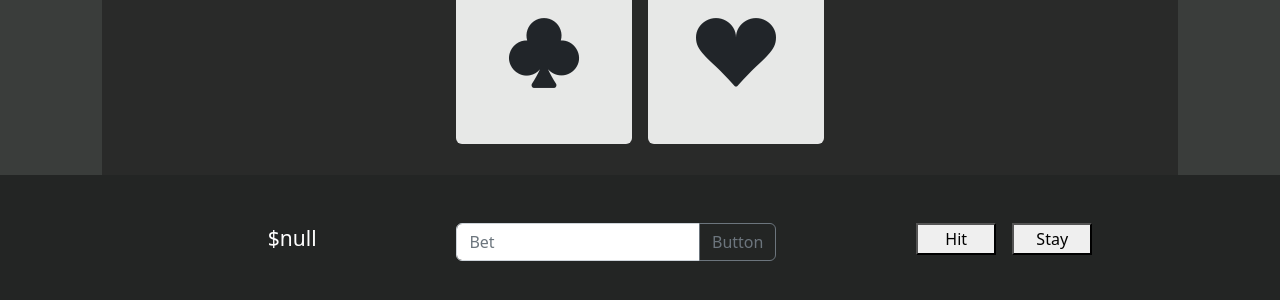
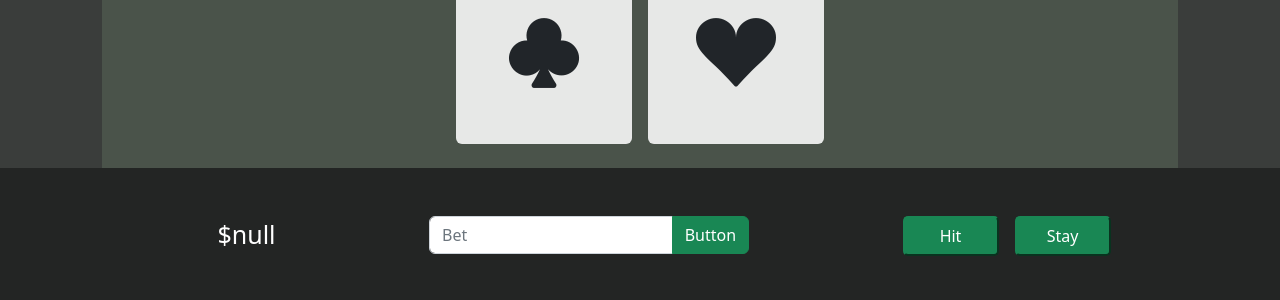
Before and after one commit to Migu3lito5/blackjack, a plain HTML site: page game.html in a window 1280 px wide. Both pictures are taken after a click on the button "Click to Start!". Shown: the part 482-782 px from the top of the page. Drawn offline with nearby package versions, Linux system fonts and the light colour scheme.

Commit message:
Finished User Ui

```diff
--- a/game.html
+++ b/game.html
@@ -30,12 +30,12 @@
     <div class="user-input">
         <div class="input-group mb-3">
             <input type="text" class="form-control" placeholder="Bet" aria-label="Recipient's username" aria-describedby="button-addon2">
-            <button class="btn btn-outline-secondary" type="button" id="button-addon2">Button</button>
+            <button class="btn btn-success" type="button" id="button-addon2">Button</button>
           </div>
     </div>
     <div class="user-buttons">
-       <button id="start" type="button" class="">Hit</button>
-       <button id="start" type="button" class="">Stay</button>
+       <button id="hit-btn" type="button" class="action-butn">Hit</button>
+       <button id="stay-btn" type="button" class="action-butn">Stay</button>
     </div>
   </div>
 
--- a/scripts/game.js
+++ b/scripts/game.js
@@ -22,6 +22,8 @@ const onStart = () => {
 
     generateCard(playerHand.id);
     generateCard(dealerHand.id);
+
+    console.log(playerCount, dealerCount)
 
     document.getElementById('start').remove();
 
@@ -101,12 +103,36 @@ const updateCount = (id, number) => {
 
 const deleteBoard = () => {
 
+    // clear board
+    // clear arrays
+
+
 }
 
 
 const updateValues = () => {
+    // update money values after a round
+
+}
+
+
+const startRound = () => {
+
+}
+
+const stay = () => {
+
+}
+
+const hit = () => {
+
+}
+
+const calculateWinner = () => {
 
 }
 
 
 document.getElementById('start').addEventListener('click', onStart);
+document.getElementById('hit-btn').addEventListener('click', hit);
+document.getElementById('stay-btn').addEventListener('click', stay);
--- a/styles/game.css
+++ b/styles/game.css
@@ -3,8 +3,9 @@ main {
     flex-direction: column;
     margin: 3rem 8% 0 8%;
     padding: 2rem 0 5rem 0;
-    background-color: #292a29;
+    background-color: #4a534a;
 }
+
 
 .hand {
     display: flex;
@@ -13,6 +14,14 @@ main {
     column-gap: 1rem;
 }
 
+.action-butn {
+   background-color: #198754;
+   border-color:#198754;
+   border-radius: 5px;
+   color: white;
+   height: 2.5rem;
+   width: 6rem;
+}
 
 .bi {
 
@@ -65,8 +74,9 @@ main {
     display: flex;
     flex-direction: row;
     width: 20rem;
-    height: 1rem;
     align-content: center;
+    margin-left: 2rem;
+    margin-right: 2rem;
 
 }
 
@@ -76,14 +86,10 @@ main {
     gap: 1rem;
 }
 
-.user-buttons button {
-    width: 5rem;
-    height: 2rem;
 
-}
 
 .user-stats {
     display: flex;
-    gap: 5rem;
-    font-size: 21px;
+    gap: 3rem;
+    font-size: 25px;
 }
```
